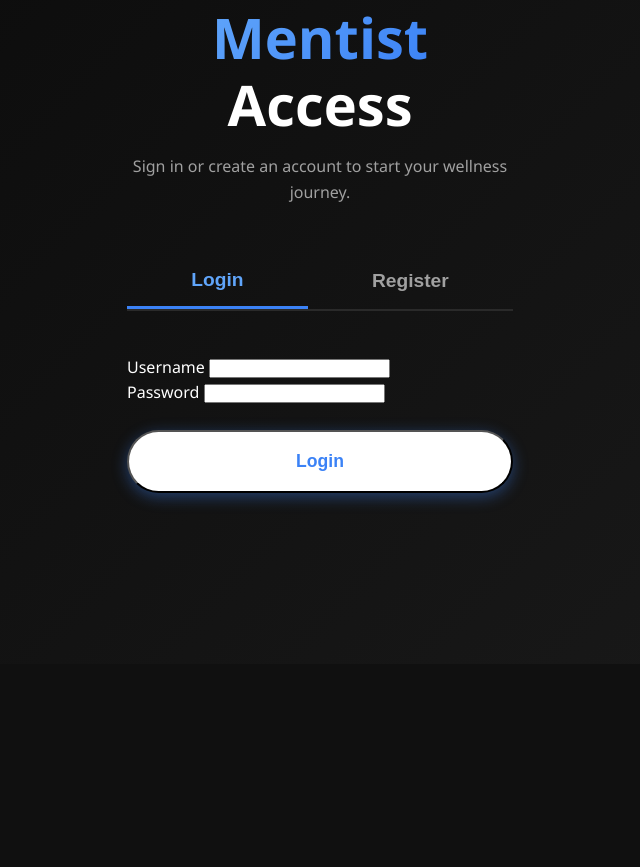
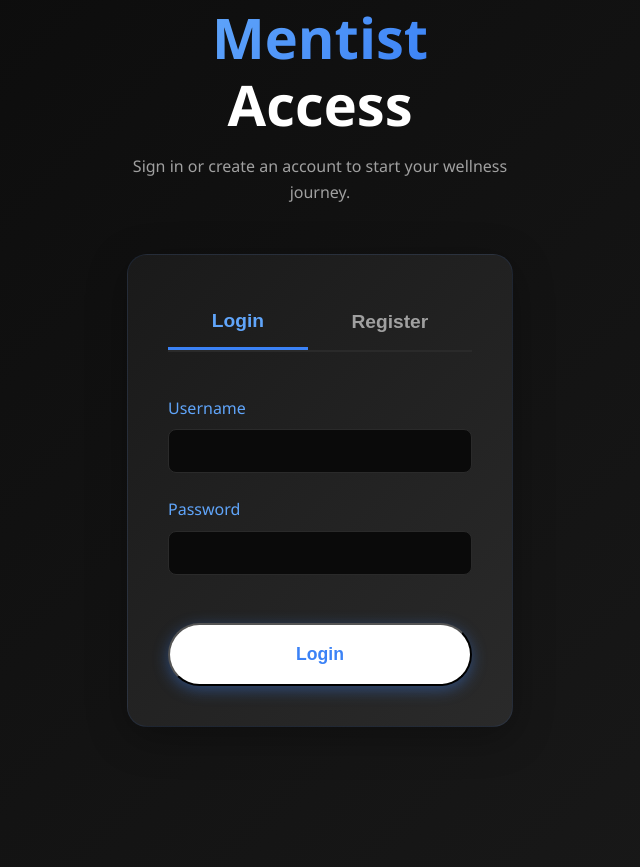
Before and after one commit to leuwenhoek/Mentist, a Flask app: page /login in a window 1280 px wide. Shown: the part 136-1003 px from the top of the page, without its empty margins (320-960 px from the left). Before the commit the page ends 643 px from the top, so only its background shows below. Run offline with Flask 3, Linux system fonts and the light colour scheme.

Commit message:
ADDED: login css in home.css

```diff
--- a/static/home.css
+++ b/static/home.css
@@ -577,3 +577,42 @@ body {
         grid-template-columns: 1fr;
     }
 }
+
+/* --- Login/Register Form Styles --- */
+
+.auth-card {
+    background: linear-gradient(135deg, var(--dark-gray) 0%, var(--medium-gray) 100%);
+    padding: 2.5rem;
+    border-radius: 20px;
+    border: 1px solid rgba(59, 130, 246, 0.1);
+    box-shadow: 0 10px 40px rgba(0, 0, 0, 0.3);
+}
+
+.form-group {
+    margin-bottom: 1.5rem;
+    text-align: left;
+}
+
+.form-group label {
+    display: block;
+    margin-bottom: 0.5rem;
+    color: var(--light-blue);
+    font-weight: 500;
+}
+
+.form-group input {
+    width: 100%;
+    padding: 12px;
+    border: 1px solid var(--medium-gray);
+    border-radius: 8px;
+    background-color: var(--black);
+    color: var(--text-white);
+    font-size: 1rem;
+    transition: border-color 0.3s ease, box-shadow 0.3s ease;
+}
+
+.form-group input:focus {
+    outline: none;
+    border-color: var(--primary-blue);
+    box-shadow: 0 0 0 3px rgba(59, 130, 246, 0.3);
+}
```
